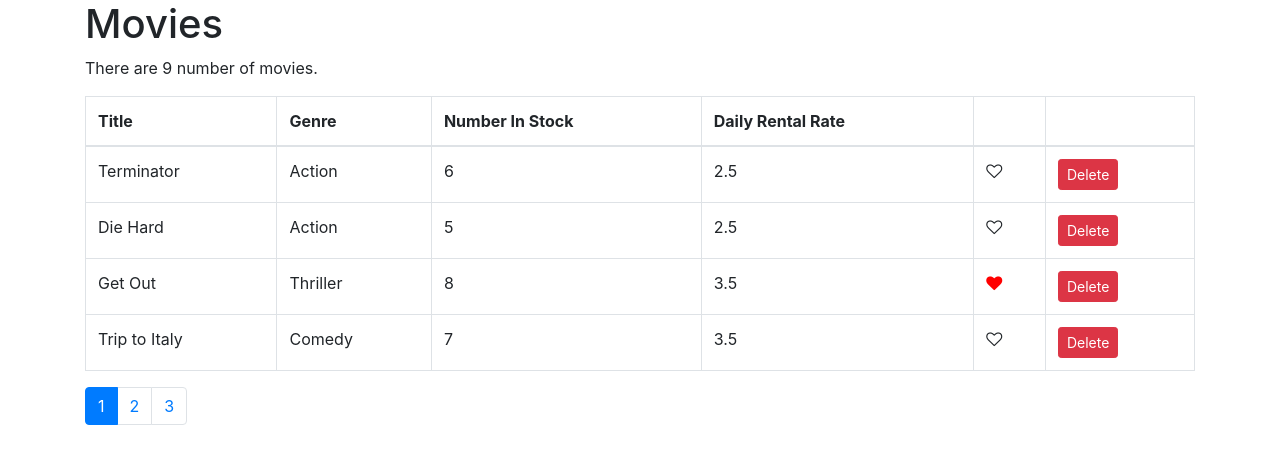
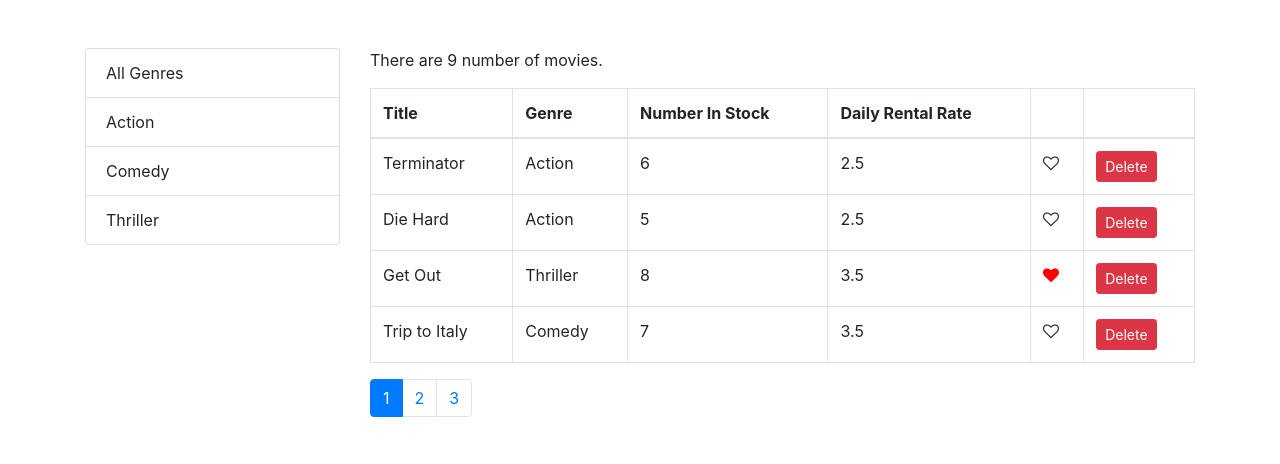
Before and after one commit to Inderjit-fullstack-dev/react-tuts, a React (Create React App) app in the folder vidly/: page /movies/1 in a window 1280 px wide. Shown: the top 464 px of the page. Built offline with nearby package versions, Linux system fonts and the light colour scheme.

Commit message:
Adding common list component

```diff
--- /dev/null
+++ b/vidly/src/components/common/ListGroupComponent/ListGroup.jsx
@@ -0,0 +1,35 @@
+import React from "react";
+
+const ListGroup = (props) => {
+  const {
+    items,
+    textProperty,
+    valueProperty,
+    heading,
+    onItemSelect,
+    selectedItem,
+  } = props;
+  return (
+    <ul className="list-group">
+      {items.map((item) => (
+        <li
+          key={item[valueProperty]}
+          className={
+            selectedItem === item ? "list-group-item active" : "list-group-item"
+          }
+          onClick={() => onItemSelect(item)}
+        >
+          {item[textProperty]}
+        </li>
+      ))}
+    </ul>
+  );
+};
+
+ListGroup.defaultProps = {
+  heading: "Items",
+  textProperty: "name",
+  valueProperty: "_id",
+};
+
+export default ListGroup;
--- a/vidly/src/components/movies.jsx
+++ b/vidly/src/components/movies.jsx
@@ -3,13 +3,22 @@
 import Like from "./Like";
 import Pagination from "./common/PaginationComponent/Pagination";
 import { Paginate } from "../utils/Paginate";
+import { genres } from "../services/fakeGenreService";
+import ListGroup from "./common/ListGroupComponent/ListGroup";
 
 class Movies extends Component {
   state = {
-    movies: getMovies(),
+    movies: [],
+    genres: [],
     pageSize: 4,
     currentPage: 1,
+    selectedGenre: null,
   };
+
+  componentDidMount() {
+    const allGenres = [{ _id: "", name: "All Genres" }, ...genres];
+    this.setState({ movies: getMovies(), genres: allGenres });
+  }
 
   handleDelete = (movie) => {
     const movies = this.state.movies.filter((m) => m._id !== movie._id);
@@ -24,22 +33,41 @@
   };
 
   handlePageChange = (page) => {
-    this.setState({
-      currentPage: page,
-    });
+    this.setState({ currentPage: page });
+  };
+
+  handleGenreSelect = (genre) => {
+    this.setState({ selectedGenre: genre, currentPage: 1 });
   };
 
   render() {
     const { length: totalMovies } = this.state.movies;
-    const { pageSize, currentPage, movies: allMovies } = this.state;
+    const {
+      pageSize,
+      currentPage,
+      movies: allMovies,
+      selectedGenre,
+    } = this.state;
 
     if (totalMovies === 0) return <p>No movies are here</p>;
-
-    const movies = Paginate(allMovies, currentPage, pageSize);
+    const filtered =
+      selectedGenre && selectedGenre._id
+        ? allMovies.filter((m) => m.genre._id === selectedGenre._id)
+        : allMovies;
+    const movies = Paginate(filtered, currentPage, pageSize);
     return (
       <React.Fragment>
-        <h1>Movies</h1>
-        <p>There are {totalMovies} number of movies.</p>
+        <div className="row mt-5">
+          <div className="col-3">
+            <ListGroup
+              items={this.state.genres}
+              onItemSelect={this.handleGenreSelect}
+              selectedItem={this.state.selectedGenre}
+              heading="All Genres"
+            />
+          </div>
+          <div className="col">
+            <p>There are {filtered.length} number of movies.</p>
             <table className="table table-bordered">
               <thead>
                 <tr>
@@ -74,11 +102,13 @@
               </tbody>
             </table>
             <Pagination
-          itemsCount={this.state.movies.length}
+              itemsCount={filtered.length}
               pageSize={pageSize}
               currentPage={currentPage}
               onPageChange={this.handlePageChange}
             />
+          </div>
+        </div>
       </React.Fragment>
     );
   }
```
Lines whose indentation alone changed are shown as unchanged.
